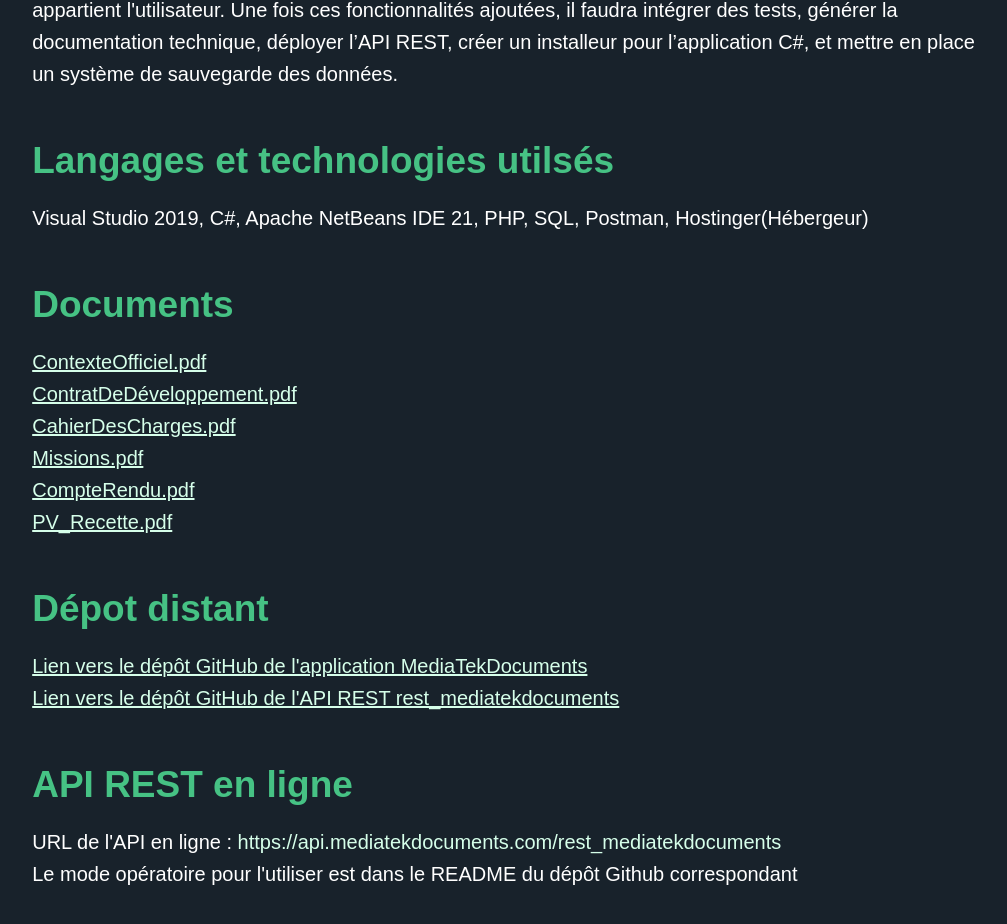
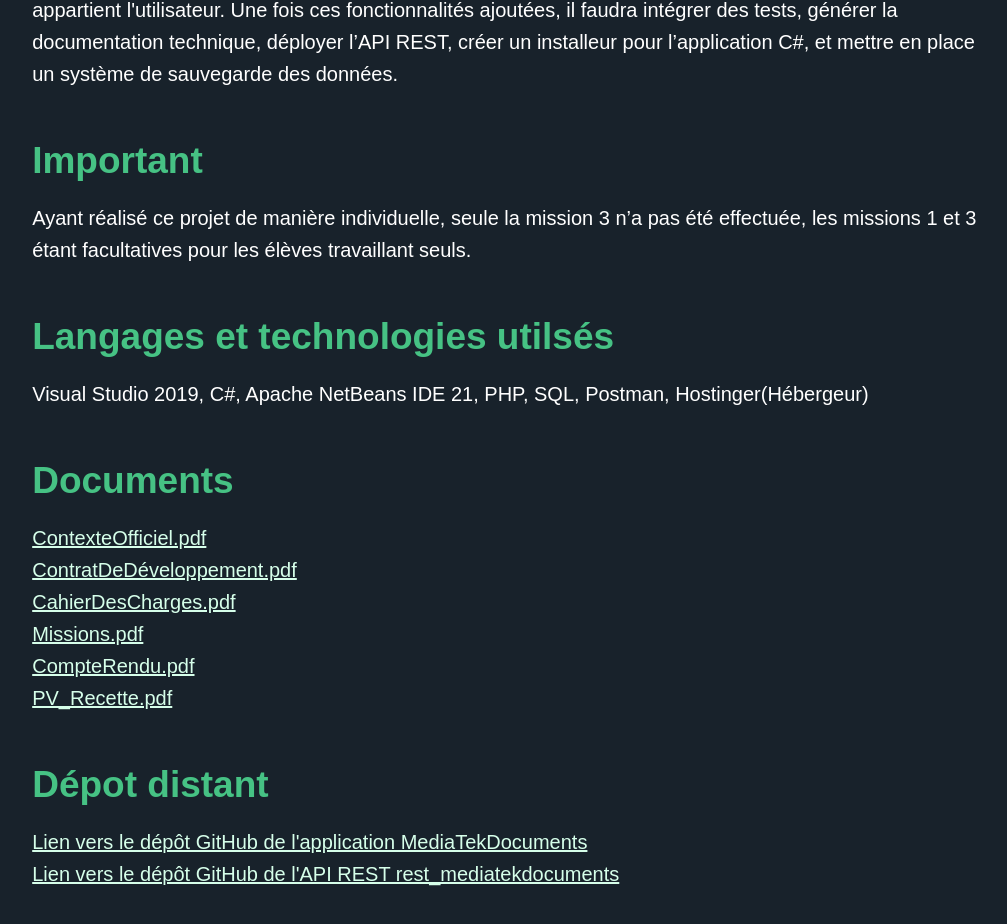
Before and after one commit to BlinnPhong/portfolio-react, a React (Vite) app: page /portfolio-react/mediatekdocumentsproject in a window 1280 px wide. Shown: the part 1059-1983 px from the top of the page, without its empty margins (133-1140 px from the left). Built offline with nearby package versions, Linux system fonts and the light colour scheme.

Commit message:
update page

```diff
--- a/src/components/pages/MediatekDocumentPage.tsx
+++ b/src/components/pages/MediatekDocumentPage.tsx
@@ -173,6 +173,14 @@ const MediatekDocumentPage = () => {
             </p>
           </ProjectParagraph>
 
+          <ProjectParagraph title="Important">
+            <p>
+              Ayant réalisé ce projet de manière individuelle, seule la mission
+              3 n’a pas été effectuée, les missions 1 et 3 étant facultatives
+              pour les élèves travaillant seuls.
+            </p>
+          </ProjectParagraph>
+
           <ProjectParagraph title="Langages et technologies utilsés">
             <p>
               Visual Studio 2019, C#, Apache NetBeans IDE 21, PHP, SQL, Postman,
```
